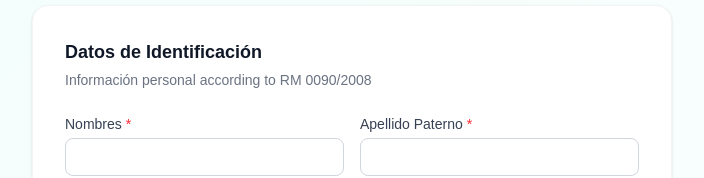
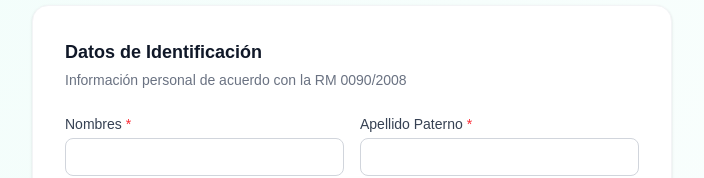
Before and after one commit to LanaDelRey07/Linki-Project, a Next.js app in the folder frontend/: page /onboarding in a window 1280 px wide. Shown: the part 248-426 px from the top of the page, without its empty margins (288-992 px from the left). Built offline with nearby package versions, Linux system fonts and the light colour scheme; no server answers.

Commit message:
actualizacion de traduccion en RM

```diff
--- a/frontend/src/components/wizard/Step1Identification.tsx
+++ b/frontend/src/components/wizard/Step1Identification.tsx
@@ -74,7 +74,7 @@ export default function Step1Identification({ onNext }: Step1Props) {
       <div>
         <h2 className="text-lg font-semibold text-gray-900 mb-1">Datos de Identificación</h2>
         <p className="text-sm text-gray-500">
-          Información personal according to RM 0090/2008
+          Información personal de acuerdo con la RM 0090/2008
         </p>
       </div>
 
```
